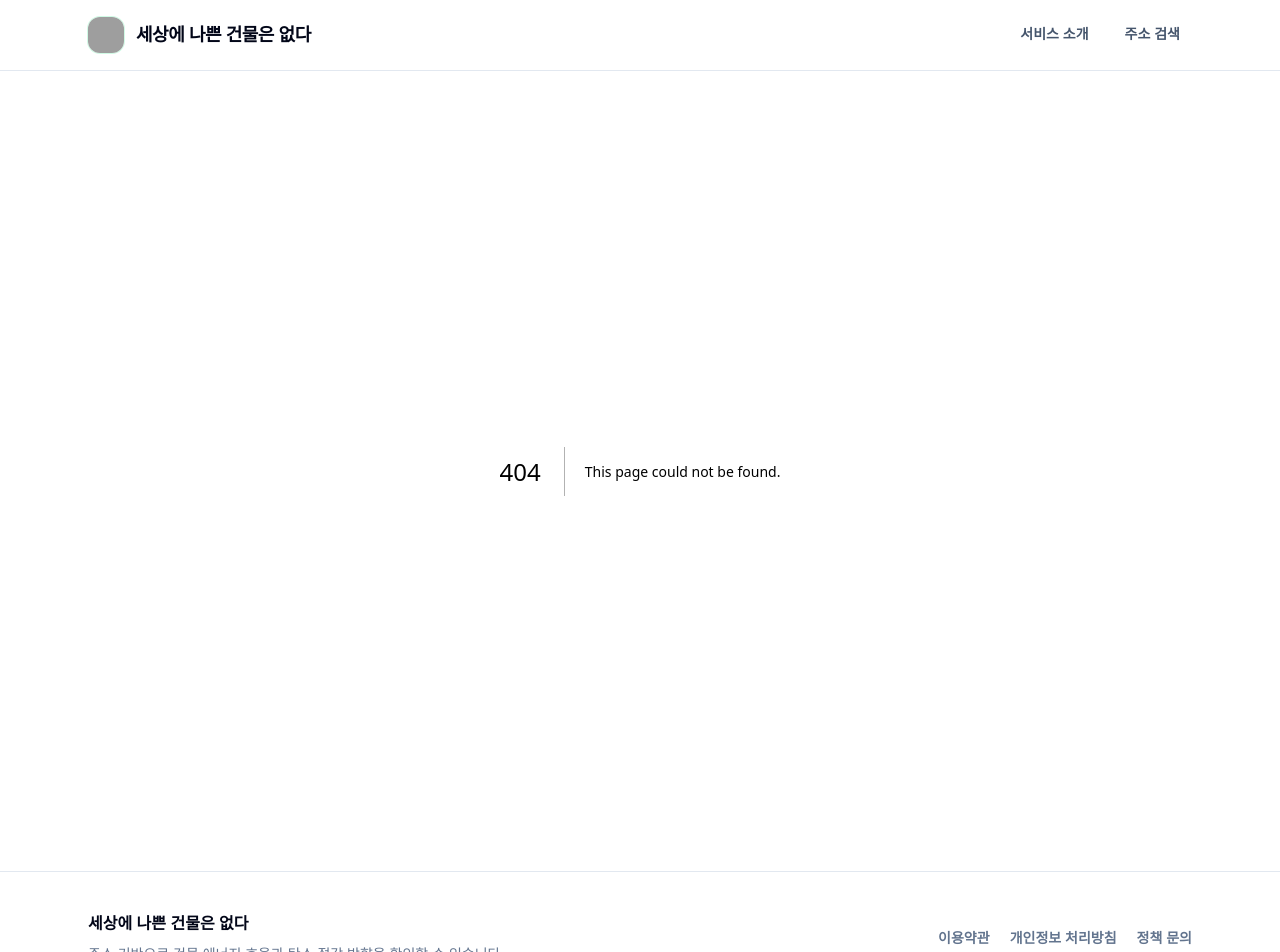
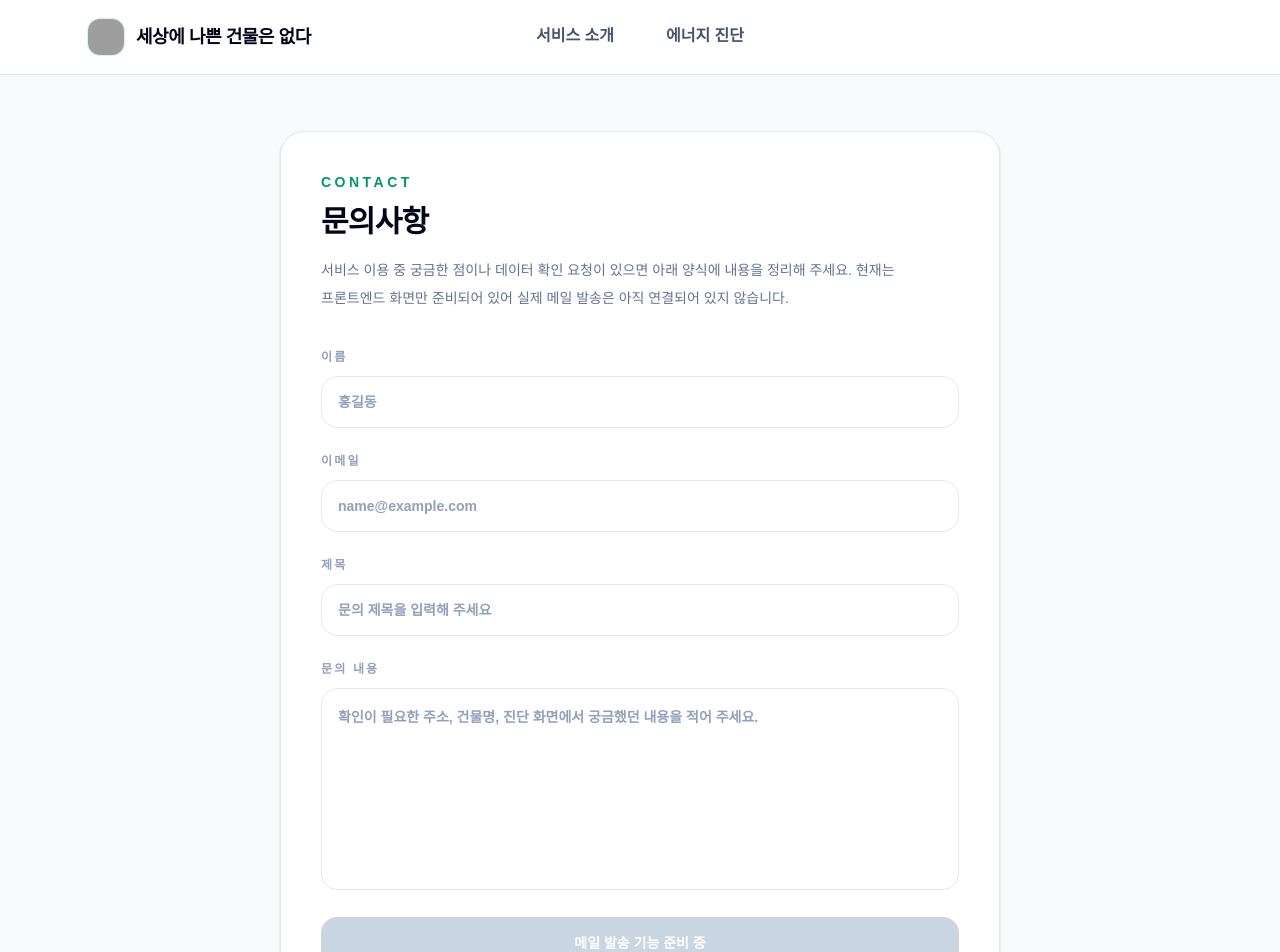
Before and after one commit to tjdxo/not_bad_building_coach, a Next.js app in the folder building-ui-main/: page /contact in a window 1280 px wide. Before the commit this address had no page. Shown: the top 952 px of the page. Built offline with nearby package versions, Linux system fonts and the light colour scheme; grey boxes are pictures that could not be loaded.

Commit message:
Refine landing footer and legal pages

```diff
--- /dev/null
+++ b/building-ui-main/app/contact/page.tsx
@@ -0,0 +1,70 @@
+export default function ContactPage() {
+  return (
+    <main className="min-h-screen bg-slate-50 py-14">
+      <section className="mx-auto max-w-3xl px-6">
+        <div className="rounded-3xl border border-slate-200 bg-white p-8 shadow-sm sm:p-10">
+          <p className="text-sm font-black tracking-[0.25em] text-emerald-600">CONTACT</p>
+          <h1 className="mt-3 text-3xl font-black tracking-tight text-slate-950">문의사항</h1>
+          <p className="mt-4 text-sm leading-7 text-slate-500">
+            서비스 이용 중 궁금한 점이나 데이터 확인 요청이 있으면 아래 양식에 내용을 정리해 주세요.
+            현재는 프론트엔드 화면만 준비되어 있어 실제 메일 발송은 아직 연결되어 있지 않습니다.
+          </p>
+
+          <form className="mt-8 space-y-5">
+            <div>
+              <label htmlFor="name" className="text-xs font-black uppercase tracking-[0.18em] text-slate-400">
+                이름
+              </label>
+              <input
+                id="name"
+                type="text"
+                placeholder="홍길동"
+                className="mt-2 h-13 w-full rounded-2xl border border-slate-200 px-4 text-sm font-semibold text-slate-700 outline-none transition placeholder:text-slate-400 focus:border-emerald-500 focus:ring-2 focus:ring-emerald-100"
+              />
+            </div>
+            <div>
+              <label htmlFor="email" className="text-xs font-black uppercase tracking-[0.18em] text-slate-400">
+                이메일
+              </label>
+              <input
+                id="email"
+                type="email"
+                placeholder="name@example.com"
+                className="mt-2 h-13 w-full rounded-2xl border border-slate-200 px-4 text-sm font-semibold text-slate-700 outline-none transition placeholder:text-slate-400 focus:border-emerald-500 focus:ring-2 focus:ring-emerald-100"
+              />
+            </div>
+            <div>
+              <label htmlFor="subject" className="text-xs font-black uppercase tracking-[0.18em] text-slate-400">
+                제목
+              </label>
+              <input
+                id="subject"
+                type="text"
+                placeholder="문의 제목을 입력해 주세요"
+                className="mt-2 h-13 w-full rounded-2xl border border-slate-200 px-4 text-sm font-semibold text-slate-700 outline-none transition placeholder:text-slate-400 focus:border-emerald-500 focus:ring-2 focus:ring-emerald-100"
+              />
+            </div>
+            <div>
+              <label htmlFor="message" className="text-xs font-black uppercase tracking-[0.18em] text-slate-400">
+                문의 내용
+              </label>
+              <textarea
+                id="message"
+                rows={7}
+                placeholder="확인이 필요한 주소, 건물명, 진단 화면에서 궁금했던 내용을 적어 주세요."
+                className="mt-2 w-full resize-none rounded-2xl border border-slate-200 px-4 py-4 text-sm font-semibold leading-6 text-slate-700 outline-none transition placeholder:text-slate-400 focus:border-emerald-500 focus:ring-2 focus:ring-emerald-100"
+              />
+            </div>
+            <button
+              type="button"
+              disabled
+              className="h-13 w-full rounded-2xl bg-slate-300 px-6 text-sm font-black text-white"
+            >
+              메일 발송 기능 준비 중
+            </button>
+          </form>
+        </div>
+      </section>
+    </main>
+  );
+}
--- a/building-ui-main/app/layout.tsx
+++ b/building-ui-main/app/layout.tsx
@@ -1,4 +1,5 @@
 import type { Metadata } from "next";
+import Link from "next/link";
 import Navbar from "@/components/Navbar";
 import "./globals.css";
 
@@ -22,24 +23,18 @@ export default function RootLayout({
       <body className="flex min-h-full flex-col bg-slate-50 text-slate-950">
         <Navbar />
         <div className="flex-1">{children}</div>
-        <footer className="border-t border-slate-200 bg-white py-10">
-          <div className="mx-auto flex max-w-6xl flex-col gap-6 px-6 md:flex-row md:items-center md:justify-between">
-            <div>
-              <div className="text-base font-black text-slate-950">세상에 나쁜 건물은 없다</div>
-              <p className="mt-2 text-sm text-slate-500">
-                주소 기반으로 건물 에너지 효율과 탄소 절감 방향을 확인할 수 있습니다.
-              </p>
-            </div>
-            <div className="flex flex-wrap gap-5 text-sm font-semibold text-slate-500">
-              <a href="#" className="hover:text-emerald-600">
+        <footer className="border-t border-slate-200 bg-white py-8">
+          <div className="mx-auto flex max-w-6xl justify-center px-6">
+            <div className="flex flex-wrap justify-center gap-6 text-sm font-semibold text-slate-500">
+              <Link href="/terms" className="hover:text-emerald-600">
                 이용약관
-              </a>
-              <a href="#" className="hover:text-emerald-600">
+              </Link>
+              <Link href="/privacy" className="hover:text-emerald-600">
                 개인정보 처리방침
-              </a>
-              <a href="#" className="hover:text-emerald-600">
-                정책 문의
-              </a>
+              </Link>
+              <Link href="/contact" className="hover:text-emerald-600">
+                문의사항
+              </Link>
             </div>
           </div>
         </footer>
--- a/building-ui-main/app/page.tsx
+++ b/building-ui-main/app/page.tsx
@@ -40,7 +40,7 @@ export default function Home() {
           <div className="grid gap-12 lg:grid-cols-[1.05fr_0.95fr] lg:items-center">
             <div>
               <Image
-                src="/brand-lockup-placeholder.svg"
+                src="/brand-lockup-placceholder.png"
                 alt="세상에 나쁜 건물은 없다"
                 width={520}
                 height={112}
@@ -59,10 +59,7 @@ export default function Home() {
                 <div className="rounded-[1.25rem] bg-emerald-50 p-6">
                   <div className="flex flex-col gap-5 sm:flex-row sm:items-center sm:justify-between">
                     <div>
-                      <div className="inline-flex h-12 w-12 items-center justify-center rounded-2xl bg-emerald-600 text-sm font-black text-white">
-                        BE
-                      </div>
-                      <h2 className="mt-4 text-2xl font-black tracking-tight text-slate-950">
+                      <h2 className="text-2xl font-black tracking-tight text-slate-950">
                         서울시 건물 주소 검색부터 시작합니다.
                       </h2>
                       <p className="mt-2 text-sm leading-6 text-slate-600">
@@ -78,18 +75,6 @@ export default function Home() {
                     </Link>
                   </div>
                 </div>
-              </div>
-
-              <div className="mt-5 flex flex-wrap gap-2 text-sm">
-                {["송파구", "거여동", "성내천로", "마천동"].map((item) => (
-                  <Link
-                    key={item}
-                    href="/search"
-                    className="rounded-full bg-slate-100 px-4 py-2 font-semibold text-slate-600 transition hover:bg-emerald-50 hover:text-emerald-700"
-                  >
-                    {item}
-                  </Link>
-                ))}
               </div>
             </div>
 
--- /dev/null
+++ b/building-ui-main/app/privacy/page.tsx
@@ -0,0 +1,44 @@
+export default function PrivacyPage() {
+  return (
+    <main className="min-h-screen bg-slate-50 py-14">
+      <section className="mx-auto max-w-4xl px-6">
+        <div className="rounded-3xl border border-slate-200 bg-white p-8 shadow-sm sm:p-10">
+          <p className="text-sm font-black tracking-[0.25em] text-emerald-600">PRIVACY</p>
+          <h1 className="mt-3 text-3xl font-black tracking-tight text-slate-950">개인정보 처리방침</h1>
+          <p className="mt-4 text-sm leading-7 text-slate-500">
+            본 페이지는 현재 프론트엔드에서 제공하는 개인정보 처리 안내 초안입니다. 실제 수집 항목과 보관 정책이 확정되면 운영 정책에 맞게 갱신해야 합니다.
+          </p>
+
+          <div className="mt-8 space-y-7 text-sm font-semibold leading-7 text-slate-600">
+            <section>
+              <h2 className="text-lg font-black text-slate-950">1. 처리하는 정보</h2>
+              <p className="mt-2">
+                서비스는 건물 주소 검색, 건물 식별자, 사용자가 직접 입력한 에너지 사용량 등 진단에 필요한 정보를 화면 흐름에서 사용할 수 있습니다.
+                현재 직접 입력값은 별도 서버 저장 없이 브라우저 세션에서 임시로 활용되는 구조입니다.
+              </p>
+            </section>
+            <section>
+              <h2 className="text-lg font-black text-slate-950">2. 이용 목적</h2>
+              <p className="mt-2">
+                입력 또는 선택된 정보는 건물 에너지 진단, 유사군 비교, AI 추정 결과 표시, 문의 응대 화면 구성 목적으로 사용됩니다.
+              </p>
+            </section>
+            <section>
+              <h2 className="text-lg font-black text-slate-950">3. 보관 및 파기</h2>
+              <p className="mt-2">
+                서버 저장 기능이 추가되는 경우 보관 기간, 파기 절차, 제3자 제공 여부를 별도로 고지합니다.
+                브라우저 세션에 저장된 임시 값은 세션 종료 또는 사용자의 브라우저 설정에 따라 삭제될 수 있습니다.
+              </p>
+            </section>
+            <section>
+              <h2 className="text-lg font-black text-slate-950">4. 문의</h2>
+              <p className="mt-2">
+                개인정보 관련 요청은 문의사항 페이지를 통해 접수하는 흐름을 준비 중입니다. 실제 메일 발송 기능은 아직 연결되어 있지 않습니다.
+              </p>
+            </section>
+          </div>
+        </div>
+      </section>
+    </main>
+  );
+}
--- /dev/null
+++ b/building-ui-main/app/terms/page.tsx
@@ -0,0 +1,44 @@
+export default function TermsPage() {
+  return (
+    <main className="min-h-screen bg-slate-50 py-14">
+      <section className="mx-auto max-w-4xl px-6">
+        <div className="rounded-3xl border border-slate-200 bg-white p-8 shadow-sm sm:p-10">
+          <p className="text-sm font-black tracking-[0.25em] text-emerald-600">TERMS</p>
+          <h1 className="mt-3 text-3xl font-black tracking-tight text-slate-950">이용약관</h1>
+          <p className="mt-4 text-sm leading-7 text-slate-500">
+            본 약관은 세상에 나쁜 건물은 없다 서비스 이용을 위한 기본 조건을 설명하는 초안입니다.
+            실제 운영 정책에 따라 내용은 변경될 수 있습니다.
+          </p>
+
+          <div className="mt-8 space-y-7 text-sm font-semibold leading-7 text-slate-600">
+            <section>
+              <h2 className="text-lg font-black text-slate-950">1. 서비스 목적</h2>
+              <p className="mt-2">
+                본 서비스는 건물 주소와 공공데이터, 유사군 분석, AI 추정 결과를 활용해 건물 에너지 사용 현황을 쉽게 이해할 수 있도록 돕는 참고용 진단 정보를 제공합니다.
+              </p>
+            </section>
+            <section>
+              <h2 className="text-lg font-black text-slate-950">2. 제공 정보의 성격</h2>
+              <p className="mt-2">
+                서비스에서 제공하는 등급, 절감 가능성, 비교 결과, AI 추정값은 공식 인증이나 법적 효력을 갖는 결과가 아닙니다.
+                지원사업 신청, 시공, 계약, 법적 판단에는 관련 기관 또는 전문가의 확인이 필요합니다.
+              </p>
+            </section>
+            <section>
+              <h2 className="text-lg font-black text-slate-950">3. 이용자의 책임</h2>
+              <p className="mt-2">
+                이용자는 검색한 건물 정보와 입력한 사용량이 실제와 맞는지 확인해야 합니다. 잘못 입력된 정보나 추정 결과를 근거로 한 의사결정의 책임은 이용자에게 있습니다.
+              </p>
+            </section>
+            <section>
+              <h2 className="text-lg font-black text-slate-950">4. 서비스 변경</h2>
+              <p className="mt-2">
+                데이터 출처, 분석 기준, 화면 구성은 서비스 개선 또는 정책 변화에 따라 변경될 수 있습니다.
+              </p>
+            </section>
+          </div>
+        </div>
+      </section>
+    </main>
+  );
+}
--- a/building-ui-main/components/Navbar.tsx
+++ b/building-ui-main/components/Navbar.tsx
@@ -6,7 +6,7 @@ import { usePathname } from "next/navigation";
 
 const links = [
   { href: "/", label: "서비스 소개" },
-  { href: "/search", label: "주소 검색" },
+  { href: "/search", label: "에너지 진단" },
 ];
 
 export default function Navbar() {
@@ -14,7 +14,7 @@ export default function Navbar() {
 
   return (
     <header className="sticky top-0 z-50 border-b border-slate-200 bg-white/90 backdrop-blur">
-      <div className="mx-auto flex max-w-6xl items-center justify-between gap-6 px-6 py-4">
+      <div className="mx-auto grid max-w-6xl grid-cols-[1fr_auto_1fr] items-center gap-6 px-6 py-4">
         <Link href="/" className="flex items-center gap-3">
           <Image
             src="/site-icon.ico"
@@ -27,7 +27,7 @@ export default function Navbar() {
           <span className="text-lg font-black tracking-tight text-slate-950">세상에 나쁜 건물은 없다</span>
         </Link>
 
-        <nav className="hidden items-center gap-3 text-sm font-bold text-slate-600 md:flex">
+        <nav className="hidden items-center justify-center gap-5 text-base font-black text-slate-600 md:flex">
           {links.map((link) => {
             const active = link.href === "/" ? pathname === "/" : pathname.startsWith(link.href);
 
@@ -35,7 +35,7 @@ export default function Navbar() {
               <Link
                 key={link.href}
                 href={link.href}
-                className={`border-b-2 px-3 py-2 transition ${
+                className={`border-b-2 px-4 py-2 transition ${
                   active
                     ? "border-emerald-500 text-emerald-700"
                     : "border-transparent hover:border-emerald-200 hover:text-emerald-600"
@@ -46,6 +46,7 @@ export default function Navbar() {
             );
           })}
         </nav>
+        <div className="hidden md:block" />
       </div>
     </header>
   );
```
Also changed, not shown: building-ui-main/public/brand-lockup-placceholder.png (added), building-ui-main/public/brand-lockup-placeholder.svg (deleted).
